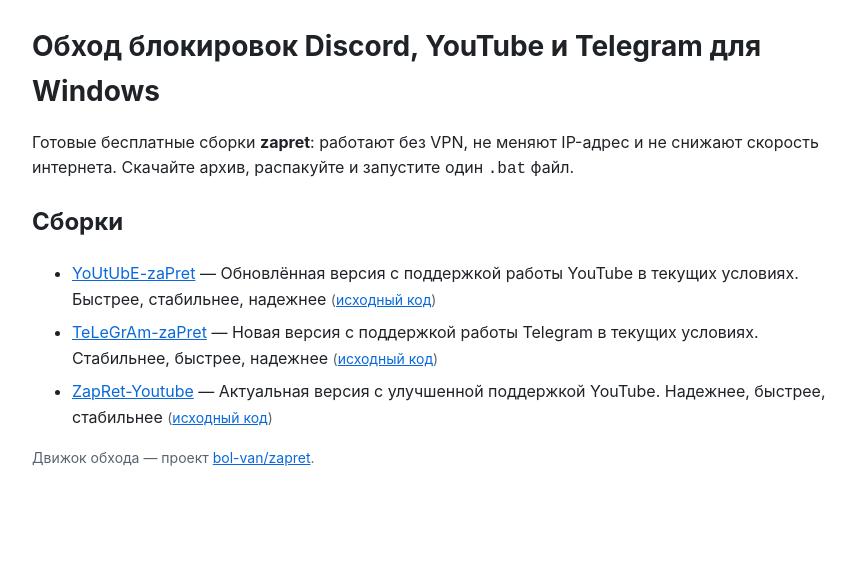
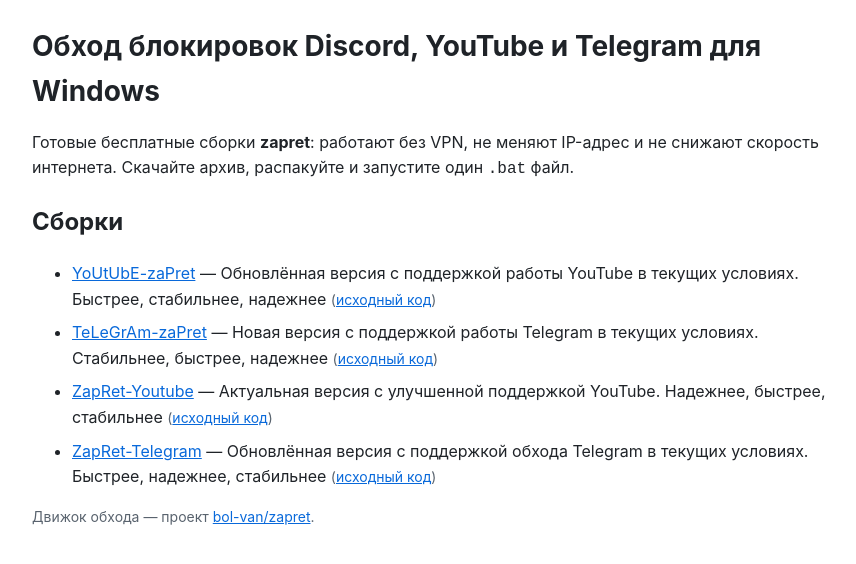
Before and after one commit to Armybenstitch/armybenstitch.github.io, a plain HTML site: page index.html in a window 1280 px wide. Shown: the whole page, without its empty margins (198-1054 px from the left). Drawn offline with Linux system fonts and the light colour scheme.

Commit message:
hub: repo index

```diff
--- a/index.html
+++ b/index.html
@@ -28,6 +28,7 @@
     <li><a href="https://armybenstitch.github.io/YoUtUbE-zaPret/">YoUtUbE-zaPret</a> — Обновлённая версия с поддержкой работы YouTube в текущих условиях. Быстрее, стабильнее, надежнее <span class="meta">(<a href="https://github.com/Armybenstitch/YoUtUbE-zaPret">исходный код</a>)</span></li>
     <li><a href="https://armybenstitch.github.io/TeLeGrAm-zaPret/">TeLeGrAm-zaPret</a> — Новая версия с поддержкой работы Telegram в текущих условиях. Стабильнее, быстрее, надежнее <span class="meta">(<a href="https://github.com/Armybenstitch/TeLeGrAm-zaPret">исходный код</a>)</span></li>
     <li><a href="https://armybenstitch.github.io/ZapRet-Youtube/">ZapRet-Youtube</a> — Актуальная версия с улучшенной поддержкой YouTube. Надежнее, быстрее, стабильнее <span class="meta">(<a href="https://github.com/Armybenstitch/ZapRet-Youtube">исходный код</a>)</span></li>
+    <li><a href="https://armybenstitch.github.io/ZapRet-Telegram/">ZapRet-Telegram</a> — Обновлённая версия с поддержкой обхода Telegram в текущих условиях. Быстрее, надежнее, стабильнее <span class="meta">(<a href="https://github.com/Armybenstitch/ZapRet-Telegram">исходный код</a>)</span></li>
   </ul>
   <p class="meta">Движок обхода — проект
     <a href="https://github.com/bol-van/zapret">bol-van/zapret</a>.</p>
```
